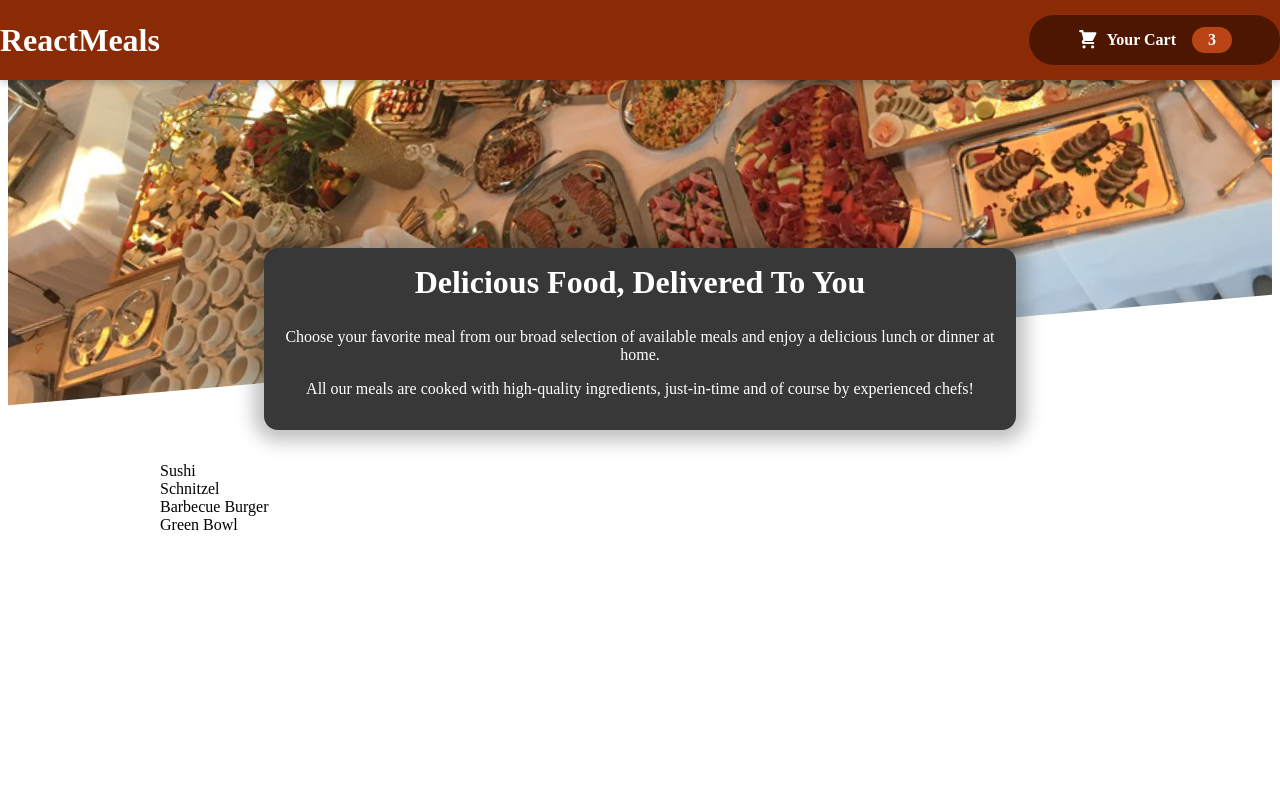
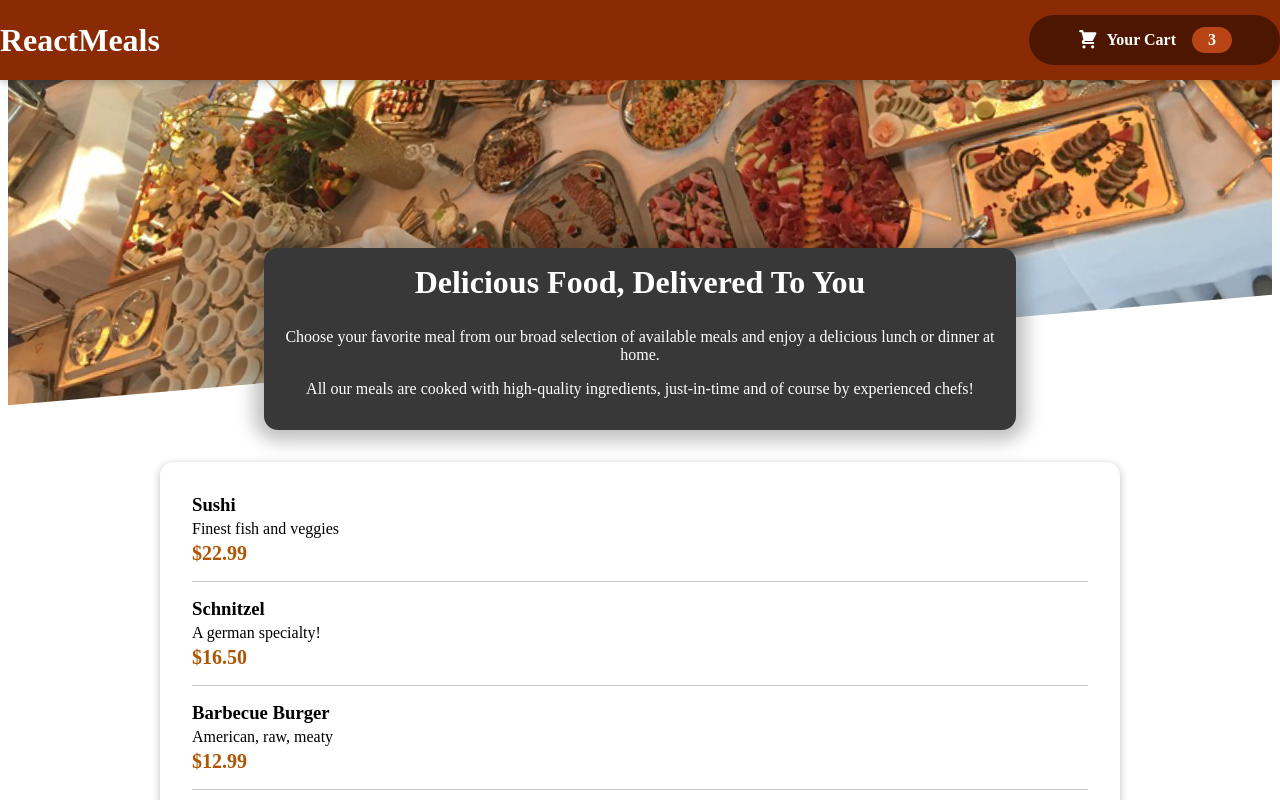
Before and after one commit to Suraj-Ambekar/React-Projects, a React (Create React App) app in the folder foodorderapp/: page / in a window 1280 px wide. Shown: the top 800 px of the page. Built offline with nearby package versions, Linux system fonts and the light colour scheme.

Commit message:
created meal items components

```diff
--- a/foodorderapp/src/components/Meals/AvailableMeals.js
+++ b/foodorderapp/src/components/Meals/AvailableMeals.js
@@ -1,5 +1,7 @@
 import React from 'react'
 import classes from './AvailableMeals.module.css';
+import Card from '../UI/Card';
+import MealItems from './MealItem/MealItems';
 
 const DUMMY_MEALS = [
   {
@@ -30,12 +32,14 @@
 
 
 const AvailableMeals = () => {
-    const mealsList = DUMMY_MEALS.map(meal => <li>{meal.name}</li>);
+    const mealsList = DUMMY_MEALS.map(meal => <MealItems key={meal.id} name={meal.name} description={meal.description} price={meal.price} />);
   return (
     <section className={classes.meals}>
+      < Card>
         <ul>
             {mealsList}
         </ul>
+      </Card>
     </section>
   )
 }
--- /dev/null
+++ b/foodorderapp/src/components/Meals/MealItem/MealItem.module.css
@@ -0,0 +1,22 @@
+.meal {
+    display: flex;
+    justify-content: space-between;
+    margin: 1rem;
+    padding-bottom: 1rem;
+    border-bottom: 1px solid #ccc;
+  }
+
+  .meal h3 {
+    margin: 0 0 0.25rem 0;
+  }
+
+  .description {
+    font-style: italic;
+  }
+
+  .price {
+    margin-top: 0.25rem;
+    font-weight: bold;
+    color: #ad5502;
+    font-size: 1.25rem;
+  }
--- /dev/null
+++ b/foodorderapp/src/components/Meals/MealItem/MealItems.js
@@ -0,0 +1,19 @@
+import React from 'react'
+import classes from "./MealItem.module.css"
+
+const MealItems = (props) => {
+
+    const price = `$${props.price.toFixed(2)}`
+  return (
+    <li className={classes.meal}>
+        <div>
+            <h3>{props.name}</h3>
+            <div className={classes.de}>{props.description}</div>
+            <div className={classes.price}>{price}</div>
+        </div>
+        <div></div>
+    </li>
+  )
+}
+
+export default MealItems
--- /dev/null
+++ b/foodorderapp/src/components/UI/Card.js
@@ -0,0 +1,13 @@
+import classes from './Card.module.css';
+
+import React from 'react'
+
+const Card = (props) => {
+  return (
+    <div className={classes.card}>
+        {props.children}
+    </div>
+  )
+}
+
+export default Card
--- /dev/null
+++ b/foodorderapp/src/components/UI/Card.module.css
@@ -0,0 +1,6 @@
+.card {
+    padding: 1rem;
+    box-shadow: 0 2px 8px rgba(0, 0, 0, 0.25);
+    border-radius: 14px;
+    background-color: white;
+  }
```
Also changed, not shown: foodorderapp/src/components/Meals/MealItem/MealItemForm.js (added).
